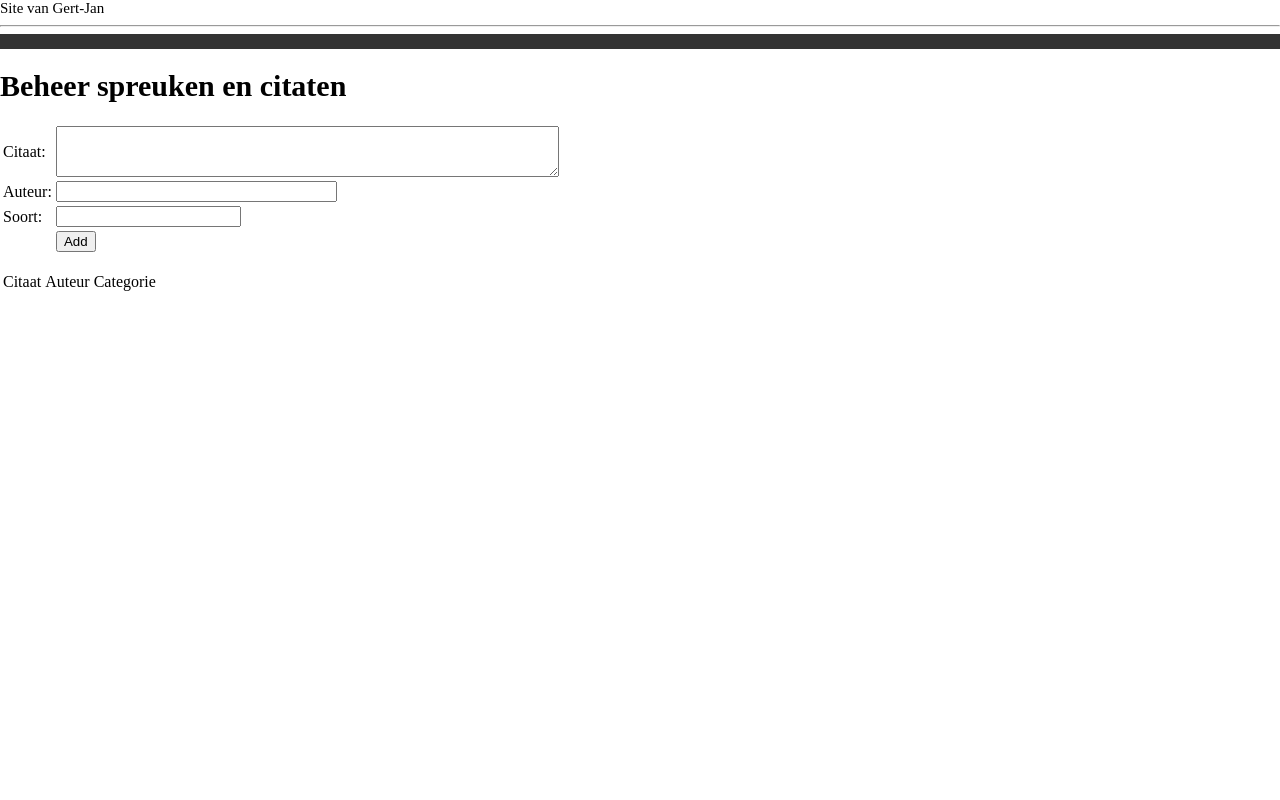
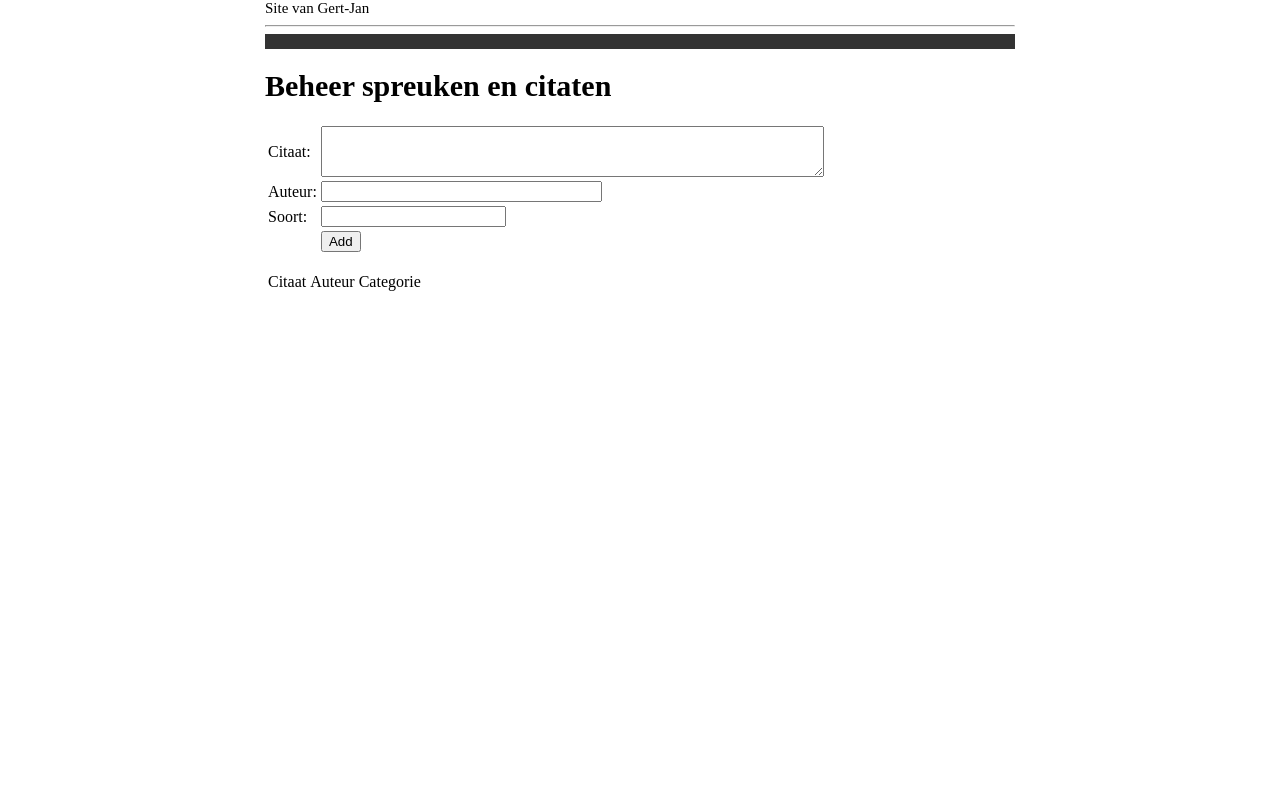
Before and after one commit to gjschutte/gjapp, a Flask app: template app/beheer/templates/beheer.html in a window 1280 px wide. Run offline with Flask 2, Linux system fonts and the light colour scheme; the template is opened without the code that fills it: values that come from a table or form of the project are taken from there, others are empty; parts of the project's set-up code (start-up, migrations or seed data) failed here and were passed over.

Commit message:
CSS aanpassing

```diff
--- a/app/analyse/templates/analyse.html
+++ b/app/analyse/templates/analyse.html
@@ -2,6 +2,8 @@
 {% extends "base.html" %}
 
 {% block content %}
+	<div id="box_left"></div>
+	<div id="box_right">
 	<h1>Gegevens computer</h1>
 	<p>
 	<table>
@@ -18,4 +20,5 @@
 			<td>{{ user_agent.device.family }}</td>
 		</tr>
 	</table>
+	</div>
 {% endblock %}
--- a/app/beheer/templates/beheer.html
+++ b/app/beheer/templates/beheer.html
@@ -2,6 +2,8 @@
 {% extends "base.html" %}
 
 {% block content %}
+	<div id="box_left"></div>
+	<div id="box_right">
 	<h1>Beheer spreuken en citaten</h1>
 	<form action="" method="post" name="spreuk">
 		{{ form.hidden_tag() }}
@@ -37,4 +39,5 @@
 		{% include 'spreuk.html' %}
 	{% endfor %}
 	</table>
+	</div>
 {% endblock %}
--- a/app/home/templates/index.html
+++ b/app/home/templates/index.html
@@ -2,10 +2,11 @@
 {% extends "base.html" %}
 
 {% block content %}
+	<div id="box_left"></div>
+	<div id="box_right">
 	<h1>Hi, welcome</h1>
 	<p>
 	{{ spreuk.body }} - {{ spreuk.auteur }}
 	</p>
-	<a href="{{ url_for('beheer.beheer') }}">Beheer</a>
-	<a href="{{ url_for('analyse.analyse') }}">Gegevens computer</a>
+	</div>
 {% endblock %}
--- a/app/static/css/basestyle.css
+++ b/app/static/css/basestyle.css
@@ -2,6 +2,27 @@ body{
 	margin: 0;
 	padding: 0;
 	font-size: 15px;
+	text-align: center;
+}
+
+div#main_container{
+	margin: 0 auto 0 auto;
+	width: 750px;
+	text-align: left;
+}
+
+div#box_header{
+	width: 100%;
+}
+
+div#box_left{
+	float: left;
+	width: 15%;
+}
+
+div#box_right{
+	float: left;
+	width: 85%;
 }
 
 nav {
--- a/app/templates/base.html
+++ b/app/templates/base.html
@@ -1,6 +1,8 @@
-<html>
+<! doctype html>
+
+<html lang="nl">
 <head>
-		<meta charset="UTF-8">
+	<meta charset="utf-8">
 	{% if title %}
 	<title>{{ title }}</title>
 	{% else %}
@@ -9,6 +11,8 @@
 	<link href="/static/css/basestyle.css" rel="stylesheet"/>
 </head>
 <body>
+	<div id="main_container">
+	<div id="box_header">
 	<div>Site van Gert-Jan <a href="/index"></a></div>
 	<hr>
 	<nav>
@@ -25,6 +29,8 @@
 		{% endfor %}
 	</ul>
 	</nav>
+	</div>
 	{% block content %}{% endblock %}
+	</div>
 </body>
 </html>
```
Also changed, not shown: app/beheer/templates/spreuk.html (renamed from app/home/templates/spreuk.html), 2 other files. Lines whose indentation alone changed are shown as unchanged.
